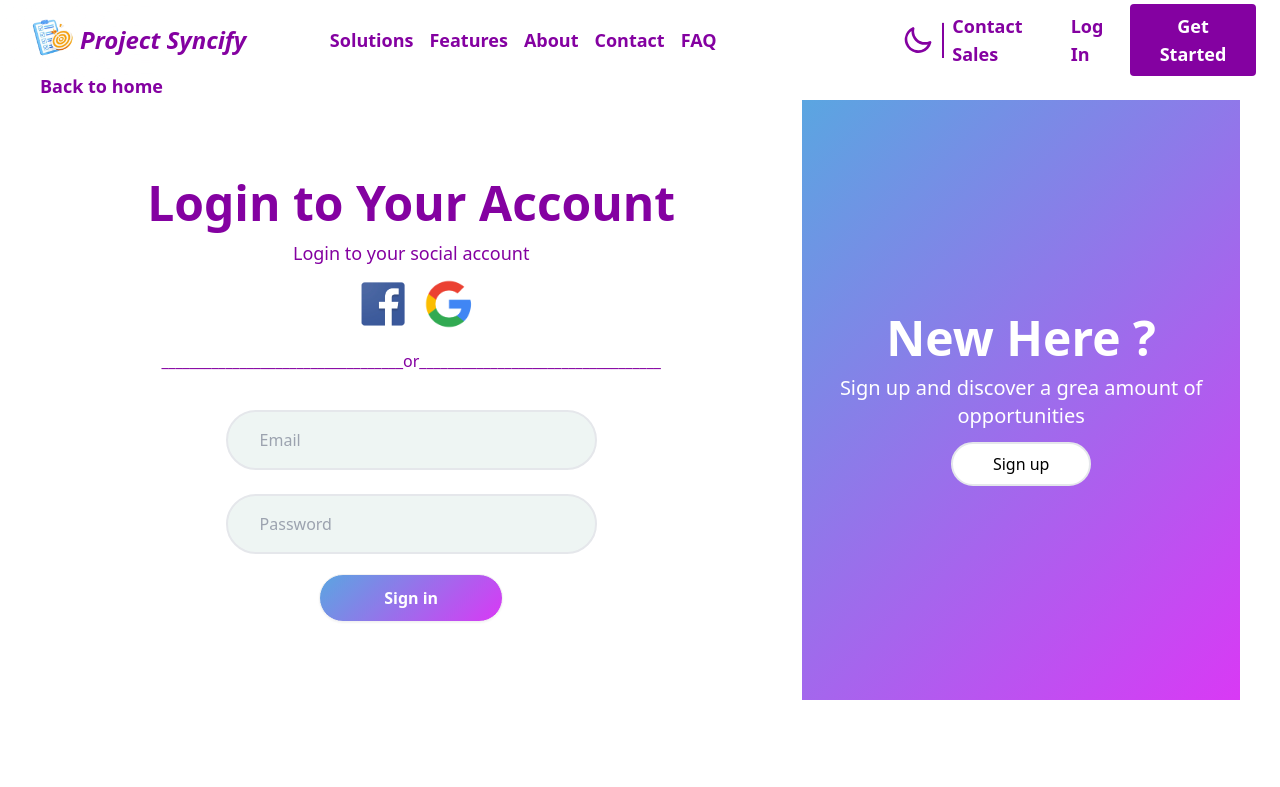
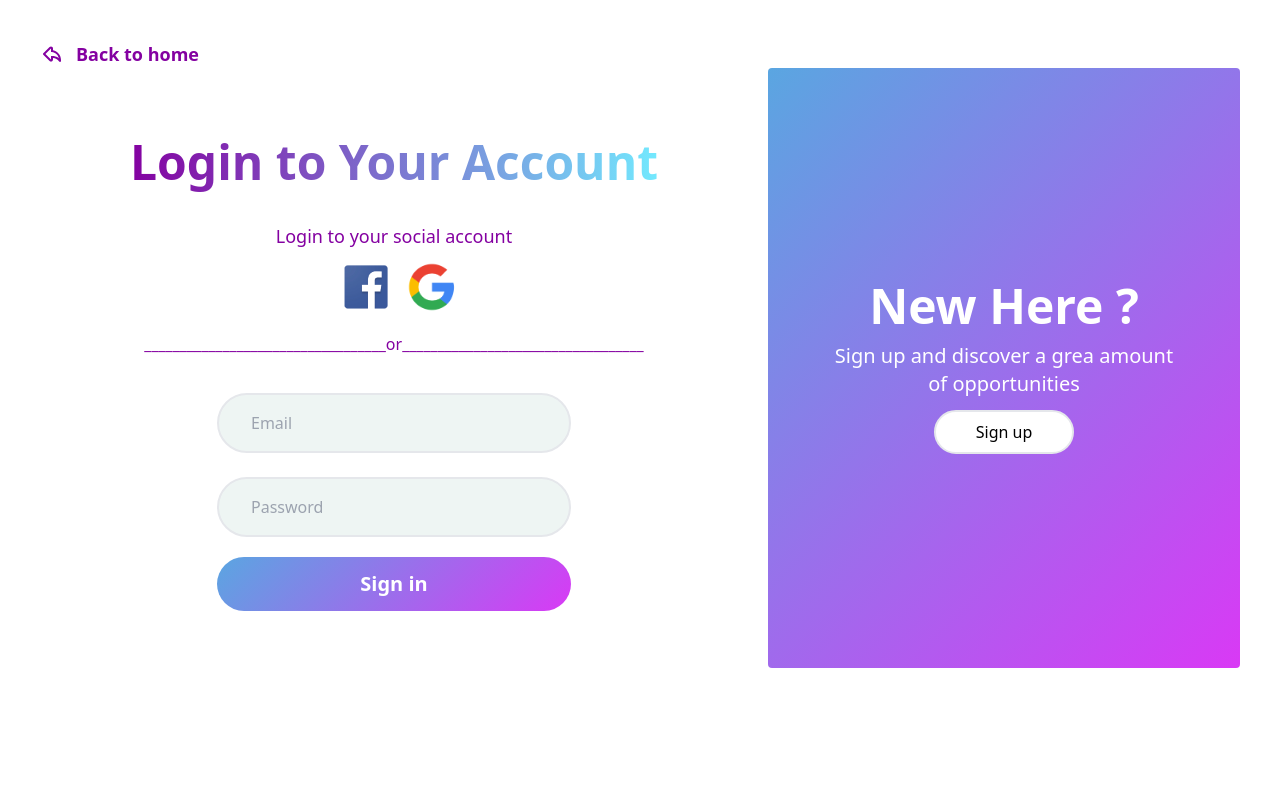
Before and after one commit to TechBuilderTeam/Project-Syncify, a React (Vite) app: page /login in a window 1280 px wide. Shown: the top 787 px of the page. Built offline with nearby package versions, Linux system fonts and the light colour scheme.

Commit message:
login page redesign done  with responsiveness

```diff
--- a/src/components/Home/banner.jsx
+++ b/src/components/Home/banner.jsx
@@ -1,4 +1,4 @@
-
+import { Link } from "react-router-dom";
 
 const Banner = () => {
     return (
@@ -17,11 +17,11 @@ const Banner = () => {
                 </div>
 
                 <div className="flex gap-5">
-                    <a href="\login">
+                    <Link to="/login">
                         <button className="btn bg-[#8401A1] hover:bg-gradient-to-r from-[#30acc2] to-[#8401A1] text-white rounded-sm">
                             Get Started
                         </button>
-                    </a>
+                    </Link>
 
                     <button className="px-4 py-2 border border-[#73e9fe] text-[#73e9fe] hover:bg-[#73e9fe] hover:text-[#8401A1] hover:font-bold rounded-sm">
                         See how it works
--- a/src/components/Pages/Login/login.jsx
+++ b/src/components/Pages/Login/login.jsx
@@ -1,18 +1,26 @@
+import { TiArrowBackOutline } from "react-icons/ti";
+
+
+
 const Login = () => {
   return (
-    <div className="my-10 px-10 text-[#8401A1] dark:text-[#73e9fe]">
+    <div className="py-10 px-10 text-[#8401A1] dark:text-[#73e9fe]">
       <div className="flex gap-3 justify-center md:justify-normal items-center">
         {/* <img src="../public/Justlogo.png" style={{ height: "100px" }} alt="" /> */}
+        <a href="/" className="text-2xl font-bold">
+        <TiArrowBackOutline />
+        </a>
         <a href="/" className="text-lg font-bold">
+
           Back to home
         </a>
       </div>
       <div className="min-h-[600px] md:min-h-[600px] flex flex-col md:flex-row justify-between gap-3 md:gap-5">
-        <div className="w-100 md:w-[70%] flex flex-col items-center justify-center md:p-0">
-          <h1 className="text-3xl md:text-5xl font-bold">
+        <div className="w-full md:w-[60%] flex flex-col items-center justify-center md:p-0">
+          <h1 className="text-3xl md:text-5xl font-bold text-transparent bg-gradient-to-r from-[#8401A1] to-[#73e9fe] bg-clip-text py-3">
             Login to Your Account
           </h1>
-          <p className="mt-3 text-lg">Login to your social account</p>
+          <p className="mt-6 text-lg">Login to your social account</p>
           <div className="flex gap-4 mt-3">
             <a href="#">
               <img
@@ -36,7 +44,7 @@ const Login = () => {
           <input
             type="text"
             placeholder="Email"
-            className=" outline-none border-2 w-full md:w-[50%] mt-4 px-8 py-4 bg-[#EEF5F3] rounded-full"
+            className=" outline-none border-2 w-full md:w-[50%] mt-4 px-8 py-4 bg-[#EEF5F3]  rounded-full"
           />
           <br />
           <input
@@ -45,11 +53,12 @@ const Login = () => {
             className=" outline-none border-2 w-full md:w-[50%] px-8 py-4 bg-[#EEF5F3] rounded-full"
           />
           <button
-            className="btn mt-5 px-16 text-white py-2 rounded-full"
+            className="mt-5 w-full md:w-[50%] text-white py-3 rounded-full"
             style={{
               background: "linear-gradient(135deg, #5AA6E1, #D939F5)",
               color: "white",
-              fontSize: "16px",
+              fontSize: "20px",
+              fontWeight: "bold",
               cursor: "pointer",
             }}
           >
@@ -57,13 +66,13 @@ const Login = () => {
           </button>
         </div>
         <div
-          className="w-100 md-w-[30%] text-white flex flex-col justify-center items-center text-center gap-y-2 md:gap-y-3 px-10 py-5 md:p-0"
+          className="w-full md:w-[40%] text-white flex flex-col justify-center items-center text-center gap-y-2 md:gap-y-3 px-10 py-24 rounded md:p-0"
           style={{
             background: "linear-gradient(135deg, #5AA6E1, #D939F5)",
           }}
         >
           <h1 className="text-3xl md:text-5xl font-bold">New Here ?</h1>
-          <h3 className="text-lg md:text-xl">
+          <h3 className="text-lg md:text-xl md:px-16">
             Sign up and discover a grea amount of opportunities
           </h3>
           <button className=" bg-white text-black px-10 py-2 rounded-full  border-2">
--- a/src/layouts/Root.jsx
+++ b/src/layouts/Root.jsx
@@ -1,11 +1,13 @@
-import { Outlet } from "react-router-dom";
+import { Outlet, useLocation } from "react-router-dom";
 import Navbar from "../pages/shared/Navbar";
 import Footer from "../pages/shared/Footer";
 import { useEffect, useState } from "react";
 
 
 const Root = () => {
+    const location = useLocation();
     const [theme, setTheme] = useState("light");
+    const noHeaderFooter = location.pathname.includes('login') || location.pathname.includes('register');
 
 
     useEffect(() => {
@@ -20,7 +22,7 @@ const Root = () => {
     }
     return (
         <div className="bg-white dark:bg-black text-[#8401A1] dark:text-[#73e9fe]">
-            <Navbar handleThemeChange={handleThemeChange} />
+           {noHeaderFooter || <Navbar handleThemeChange={handleThemeChange} /> }
             <Outlet />
             <Footer />
         </div>
--- a/src/pages/shared/Footer.jsx
+++ b/src/pages/shared/Footer.jsx
@@ -5,7 +5,7 @@ const Footer = () => {
         <footer className="footer  px-10 py-5 ">
           <aside className="">
             <div className="flex flex-col justify-center items-center h-[100px]">
-              <img src="./public/JUSTlogo.png" alt="" className="h-24" />
+              <img src={"https://i.ibb.co/T4FSNsb/Justlogo.png"} alt="" className="h-24" />
               <p className="text-2xl font-extrabold  ">Providing reliable workflow</p>
             </div>
           </aside>
--- a/src/pages/shared/Navbar.jsx
+++ b/src/pages/shared/Navbar.jsx
@@ -1,12 +1,12 @@
 // import { VscGraph } from "react-icons/vsc";
-
+import { Link }  from "react-router-dom";
 const Navbar = ({ handleThemeChange }) => {
     return (
         <div className=" mx-auto sm:max-w-xl md:max-w-full lg:max-w-screen-xl p-4 "  >
             <div className="flex justify-between items-center gap-10  backdrop-filter backdrop-blur-3xl mb-10 fixed top-0 left-0 z-50 w-full h-20 px-6">
                 <div className="w-1/4  flex justify-start items-center text-[#8401A1] dark:text-[#73e9fe]" >
                     <a href="/">
-                        <img src="./public/Justlogo.png" className="w-14 h-12 text-[#8401A1] dark:text-[#73e9fe]" alt="logo" />
+                        <img src={"https://i.ibb.co/T4FSNsb/Justlogo.png"} className="w-14 h-12 text-[#8401A1] dark:text-[#73e9fe]" alt="logo" />
                     </a>
                     <a href="/">
                     <h1 className="text-2xl  font-bold italic">Project Syncify</h1>
@@ -35,7 +35,7 @@ const Navbar = ({ handleThemeChange }) => {
                     <hr className="w-[3px] h-[36px] bg-[#8401A1] dark:bg-[#73e9fe]" />
 
                     <a href="contact">Contact Sales</a>
-                    <a href="login">Log In</a>
+                    <Link to="/login">Log In</Link>
                     <button className="px-4 py-2 bg-[#8401A1]  dark:bg-cyan-600 hover:bg-gradient-to-r from-[#30acc2] to-[#8401A1] rounded text-white">Get Started</button>
                 </div>
             </div>
```
